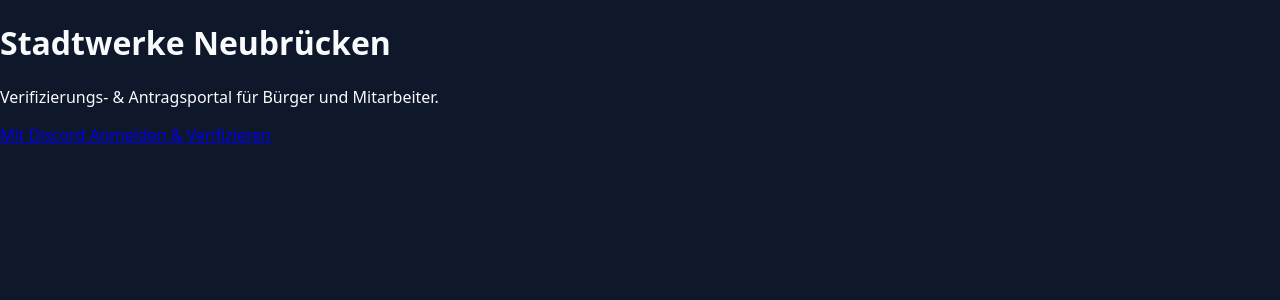
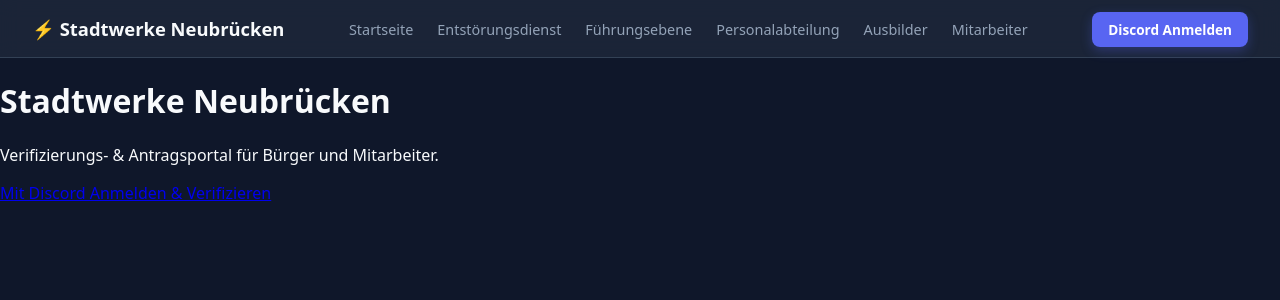
Before and after one commit to tomm-mmy/Stadtwerke, a Next.js app: page / in a window 1280 px wide. Shown: the top 300 px of the page. Built offline with nearby package versions, Linux system fonts and the light colour scheme.

Commit message:
Add Navbar component to RootLayout

```diff
--- a/app/layout.js
+++ b/app/layout.js
@@ -1,4 +1,5 @@
-import './globals.css'; // WICHTIG: Ganz oben importieren!
+import './globals.css';
+import Navbar from './components/Navbar';
 
 export const metadata = {
   title: 'Stadtwerke Neubrücken',
@@ -9,6 +10,7 @@ export default function RootLayout({ children }) {
   return (
     <html lang="de">
       <body>
+        <Navbar />
         {children}
       </body>
     </html>
```
